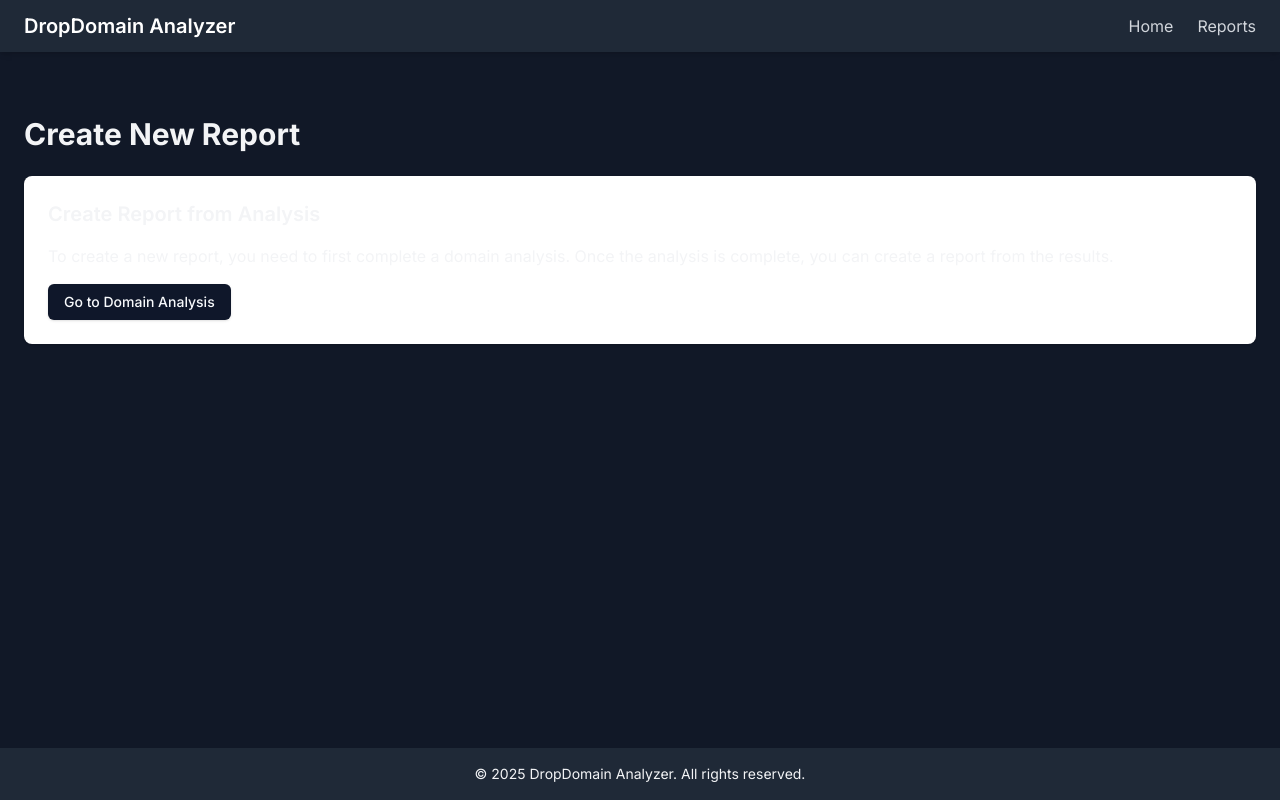
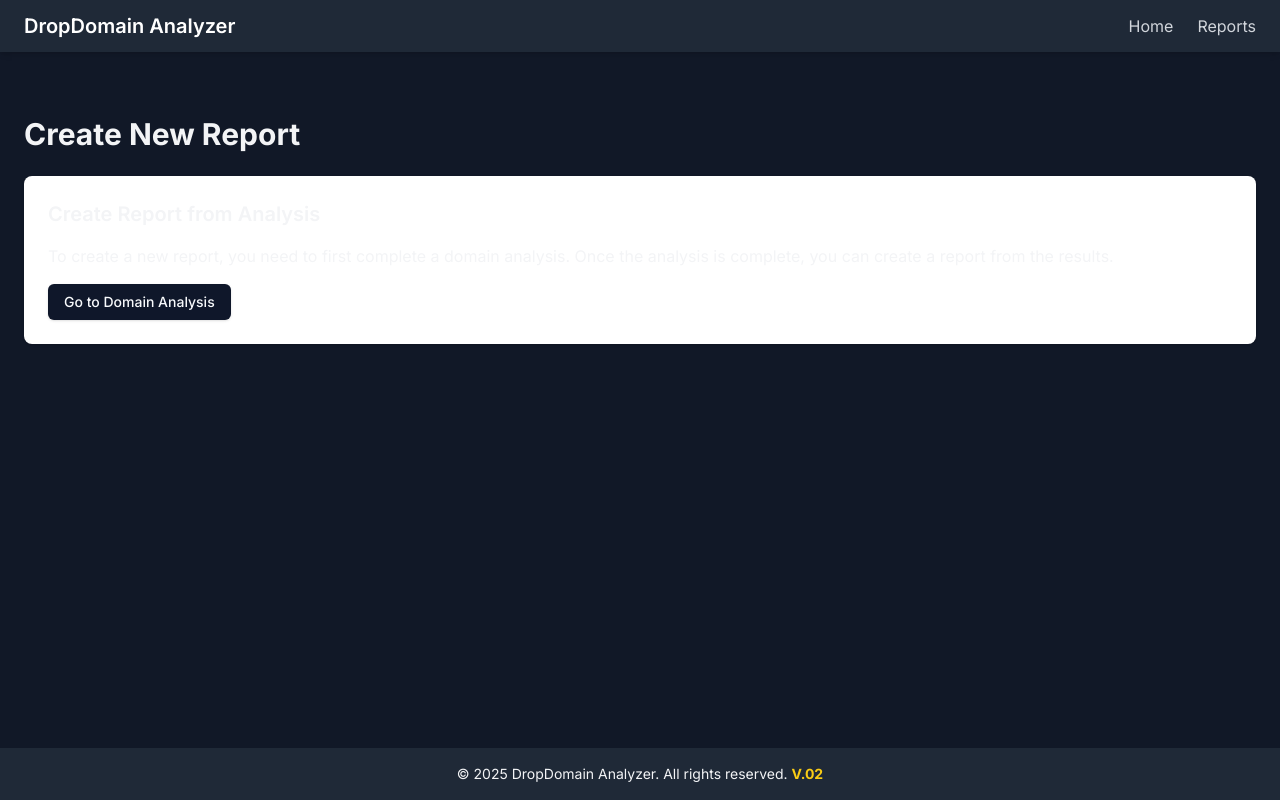
Before and after one commit to Dmirty-Zhilin/drop_analyzer_frontend_src, a Next.js app: page /reports/create in a window 1280 px wide. Built offline with nearby package versions, Linux system fonts and the light colour scheme.

Commit message:
Add version V.02 indicator to footer for deployment verification

```diff
--- a/src/app/layout.tsx
+++ b/src/app/layout.tsx
@@ -36,7 +36,7 @@ export default function RootLayout({
             {children}
           </main>
           <footer className="bg-gray-800 text-center text-sm py-4">
-            <p>&copy; {new Date().getFullYear()} DropDomain Analyzer. All rights reserved.</p>
+            <p>&copy; {new Date().getFullYear()} DropDomain Analyzer. All rights reserved. <span className="font-bold text-yellow-400">V.02</span></p>
           </footer>
         </div>
       </body>
```
